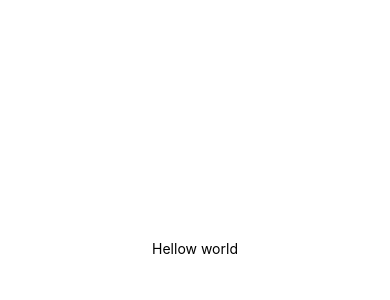
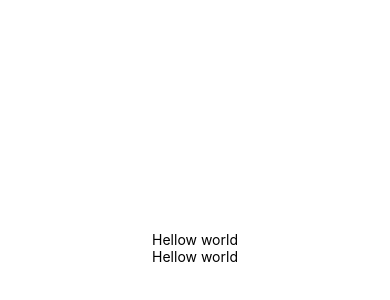
Before and after one commit to memphis-cloud/work, a React Native app: screen / in a window 390 px wide. Shown: the part 174-474 px from the top of the page. Built offline with nearby package versions, Linux system fonts and the light colour scheme.

Commit message:
first change

```diff
--- a/App.js
+++ b/App.js
@@ -9,6 +9,7 @@ class App extends React.Component{
         justifyContent: "center",
         alignItems: "center"}}>
       <Text>Hellow world</Text>
+      <Text>Hellow world</Text>
       </View>
     )
   }
```
